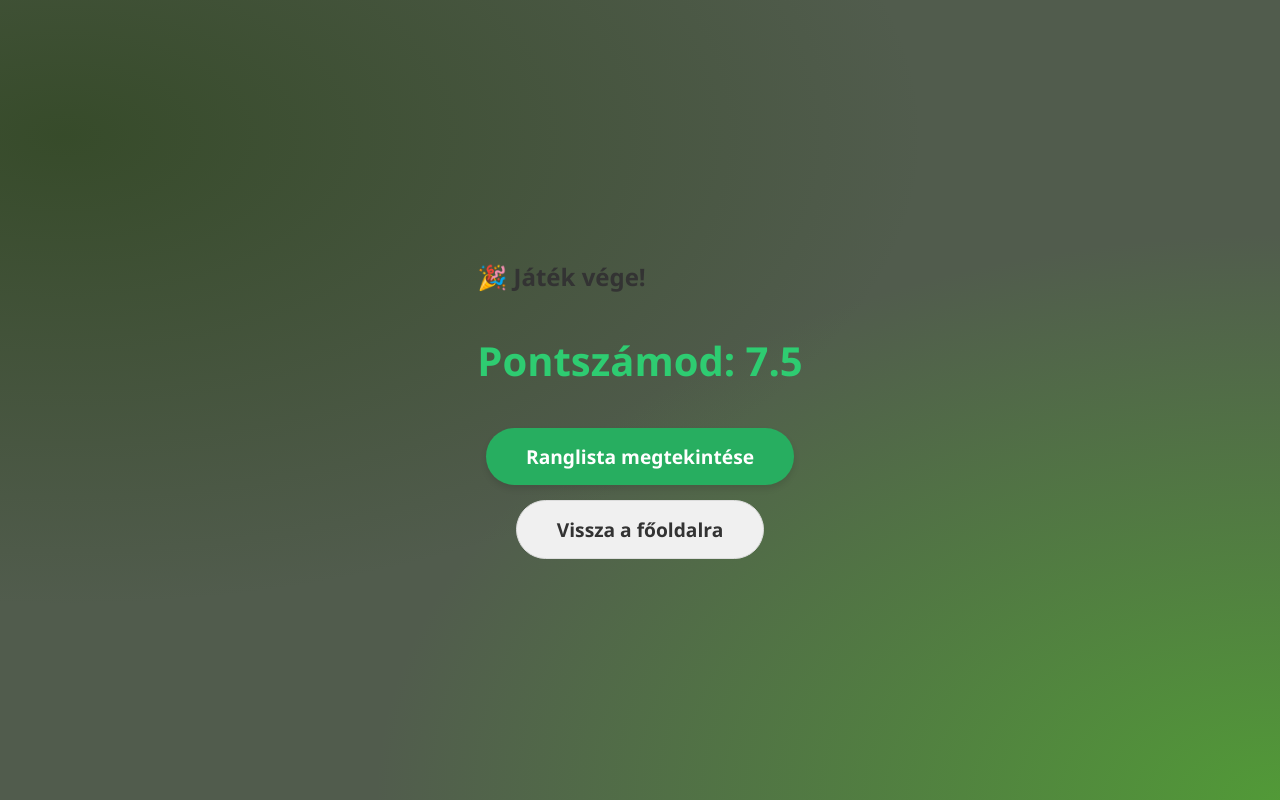
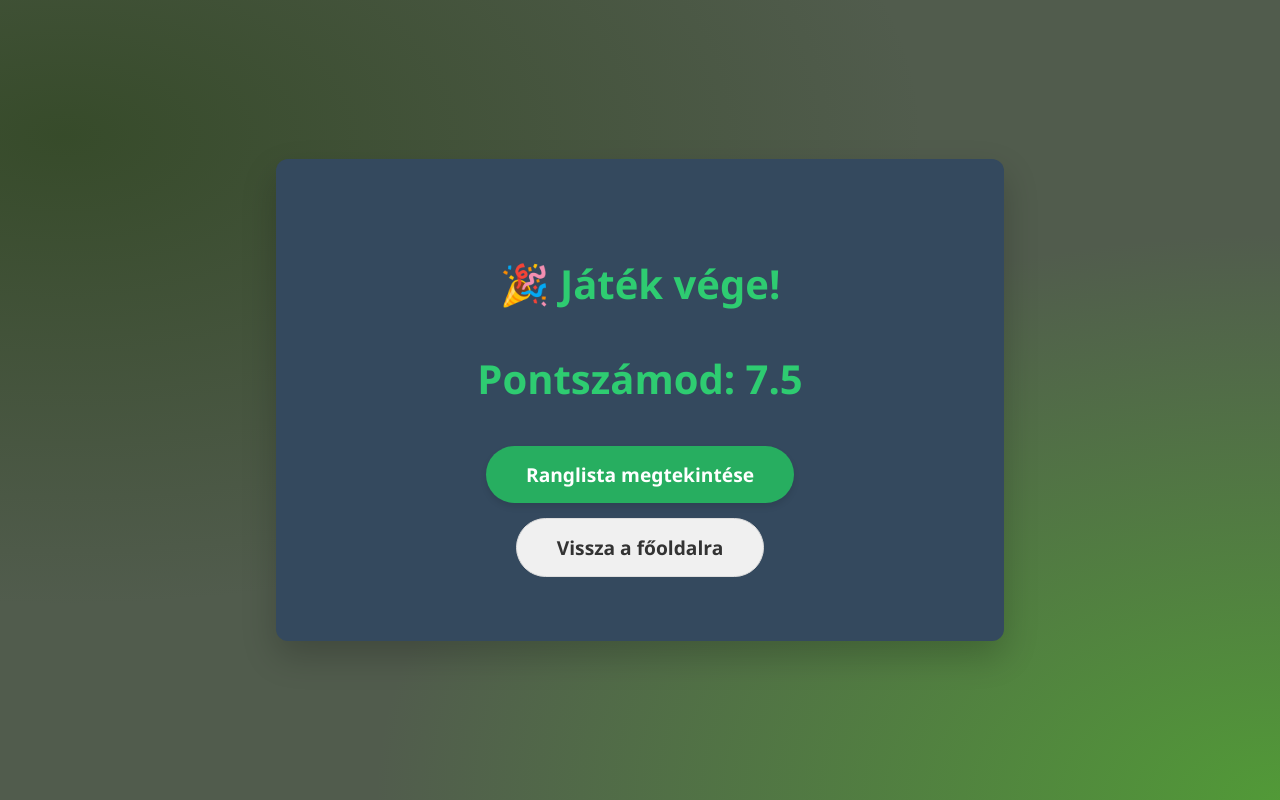
Before and after one commit to TTom08/kresz-quiz-web, a Flask app: page /result in a window 1280 px wide. Run offline with Flask 3, Linux system fonts and the light colour scheme.

Commit message:
update result page HTML for unified styling

```diff
--- a/templates/result.html
+++ b/templates/result.html
@@ -7,17 +7,13 @@
     <link rel="stylesheet" href="{{ url_for('static', filename='css/style.css') }}">
 </head>
 <body>
-    <main>
-        <section class="result-section">
-            <div class="result-content">
-                <h2 class="result-title">🎉 Játék vége!</h2>
-                <p id="score-text" class="result-score">Pontszámod: --</p>
-                <div class="button-container">
-                    <a href="{{ url_for('leaderboard') }}" class="cta-button">Ranglista megtekintése</a>
-                    <a href="{{ url_for('home') }}" class="secondary-button">Vissza a főoldalra</a>
-                </div>
-            </div>
-        </section>
+    <main class="main-container">
+        <h2 class="title">🎉 Játék vége!</h2>
+        <p id="score-text" class="result-score">Pontszámod: --</p>
+        <div class="button-container">
+            <a href="{{ url_for('leaderboard') }}" class="cta-button">Ranglista megtekintése</a>
+            <a href="{{ url_for('home') }}" class="secondary-button">Vissza a főoldalra</a>
+        </div>
     </main>
     <script type="module" src="{{ url_for('static', filename='js/result.js') }}"></script>
 </body>
```
